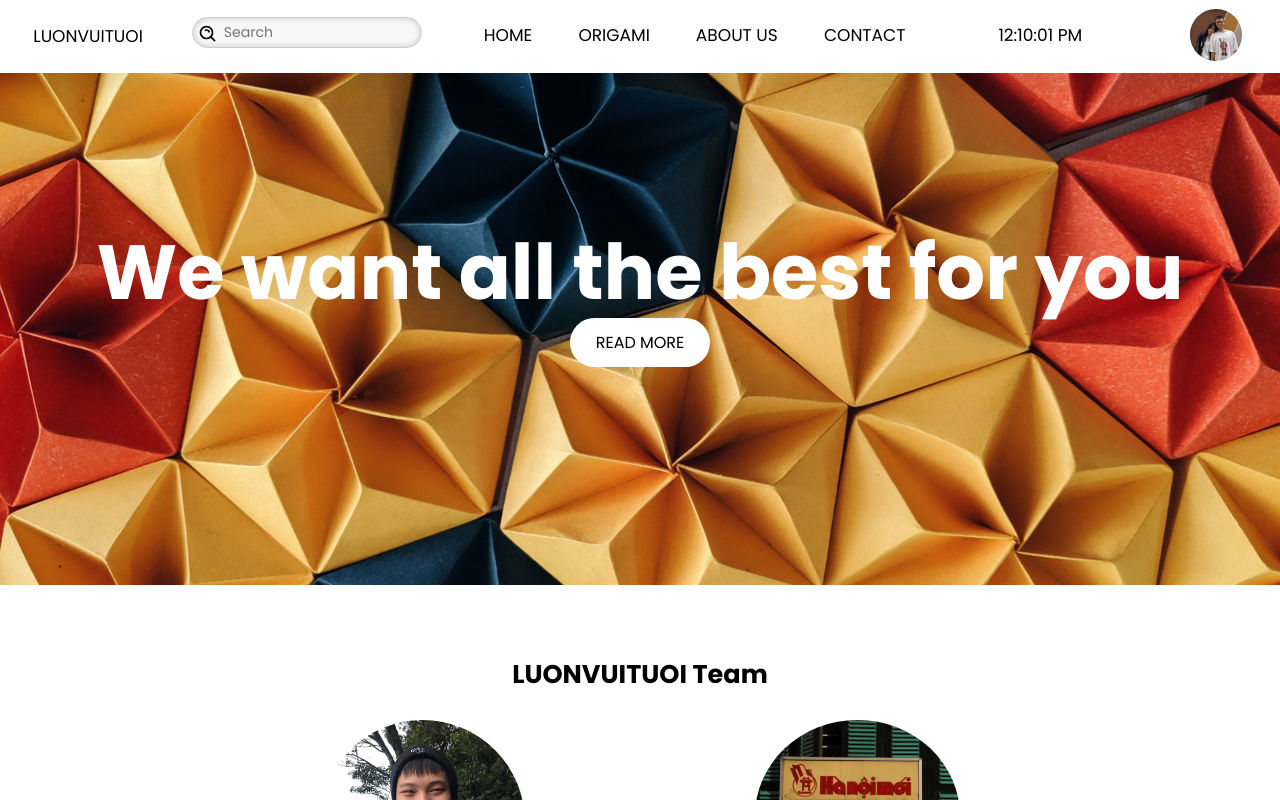
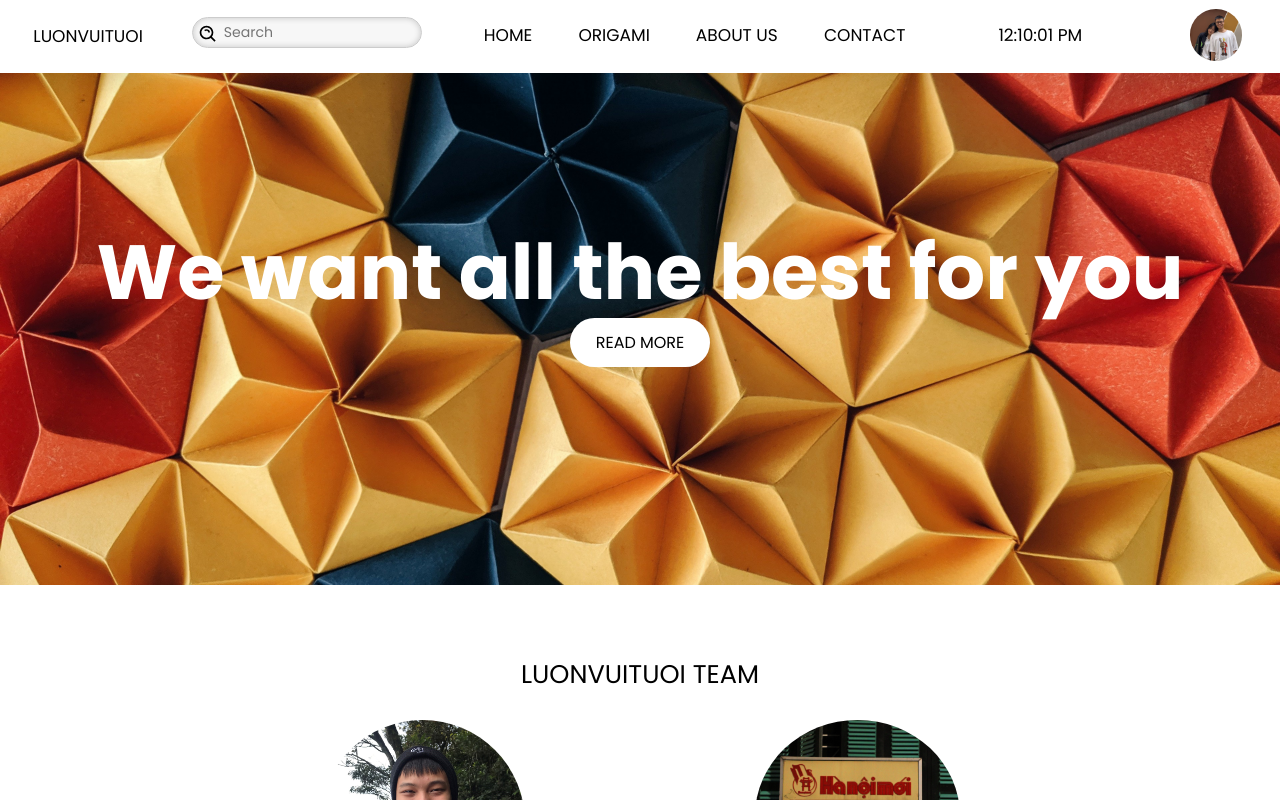
Before and after one commit to T2108A-Luonvuituoi-G1/Origami-eProject, a React (Create React App) app: page /aboutus in a window 1280 px wide. Shown: the top 800 px of the page. Built offline with nearby package versions, Linux system fonts and the light colour scheme.

Commit message:
Update AboutUsContainer.js

```diff
--- a/src/OrigamiPage/AboutUs/Components/AboutUsContainer.js
+++ b/src/OrigamiPage/AboutUs/Components/AboutUsContainer.js
@@ -11,7 +11,7 @@ function AboutUsContainer() {
         <div>
             <div className="about_us">
                 <div className="container">
-                    <h1 className="Title"> LUONVUITUOI Team </h1>
+                    <p className="Title">LUONVUITUOI TEAM</p>
                     <section className="about_us--top">
                         <div className="card">
                             <img src={Minh} alt="avatar" />
```
